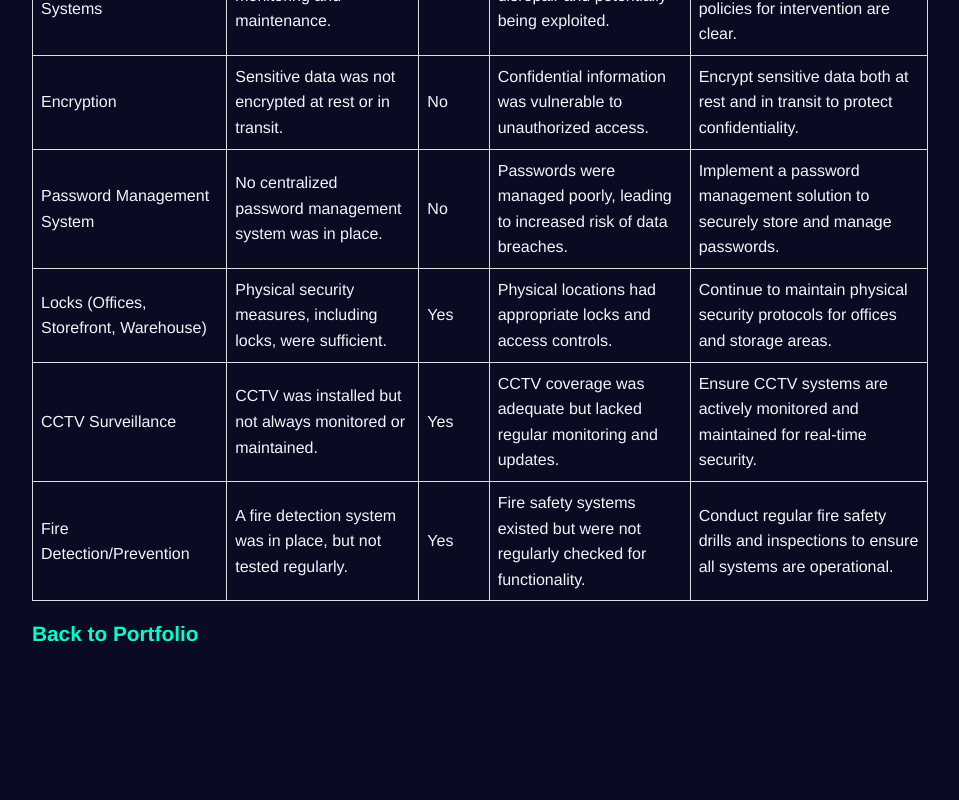
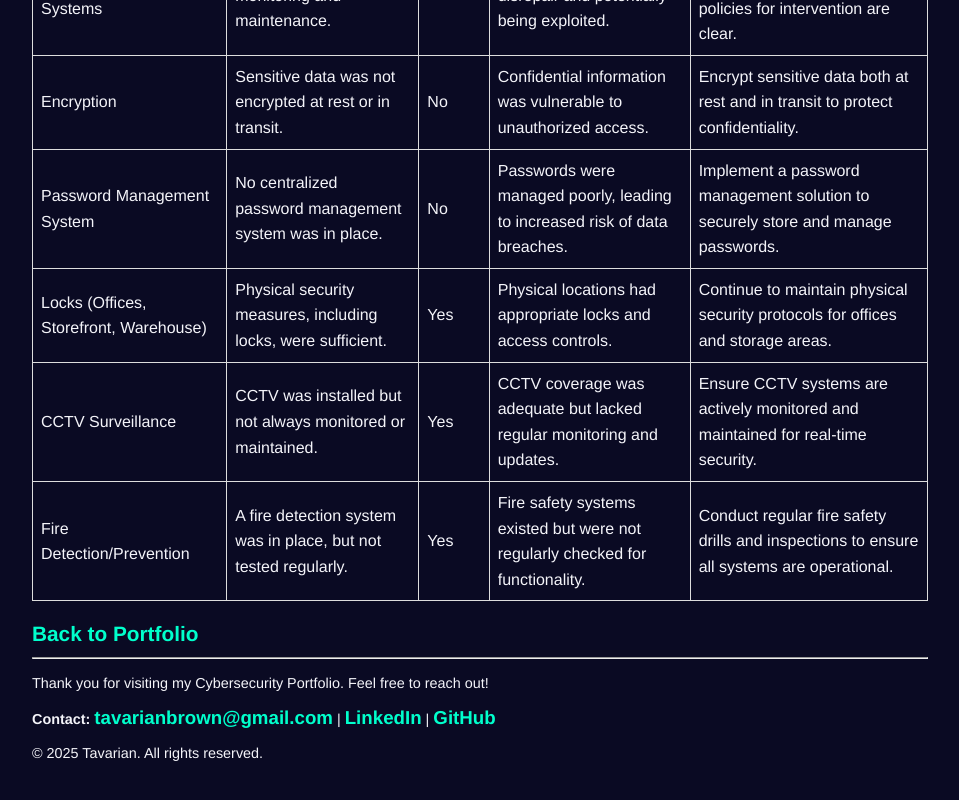
Before and after one commit to TavarianB/TavarianB.Github.io, a plain HTML site: page Controls Assessment Checklist.html in a window 1280 px wide. Shown: the part 1391-2191 px from the top of the page, without its empty margins (160-1119 px from the left). Before the commit the page ends 2100 px from the top, so only its background shows below. Drawn offline with Linux system fonts and the light colour scheme.

Commit message:
Update Controls Assessment Checklist.html
added footer

```diff
--- a/Controls Assessment Checklist.html
+++ b/Controls Assessment Checklist.html
@@ -124,4 +124,15 @@
 
     <a href="index.html">Back to Portfolio</a>
 </body>
+    <footer>
+    <hr>
+    <p>Thank you for visiting my Cybersecurity Portfolio. Feel free to reach out!</p>
+    <p>
+        <strong>Contact:</strong>
+        <a href="mailto:youremail@example.com">tavarianbrown@gmail.com</a> |
+        <a href="https://www.linkedin.com/in/tavarianbrown" target="_blank">LinkedIn</a> |
+        <a href="https://tavarianb.github.io/" target="_blank">GitHub</a>
+    </p>
+    <p>© 2025 Tavarian. All rights reserved.</p>
+</footer>
 </html>
```
